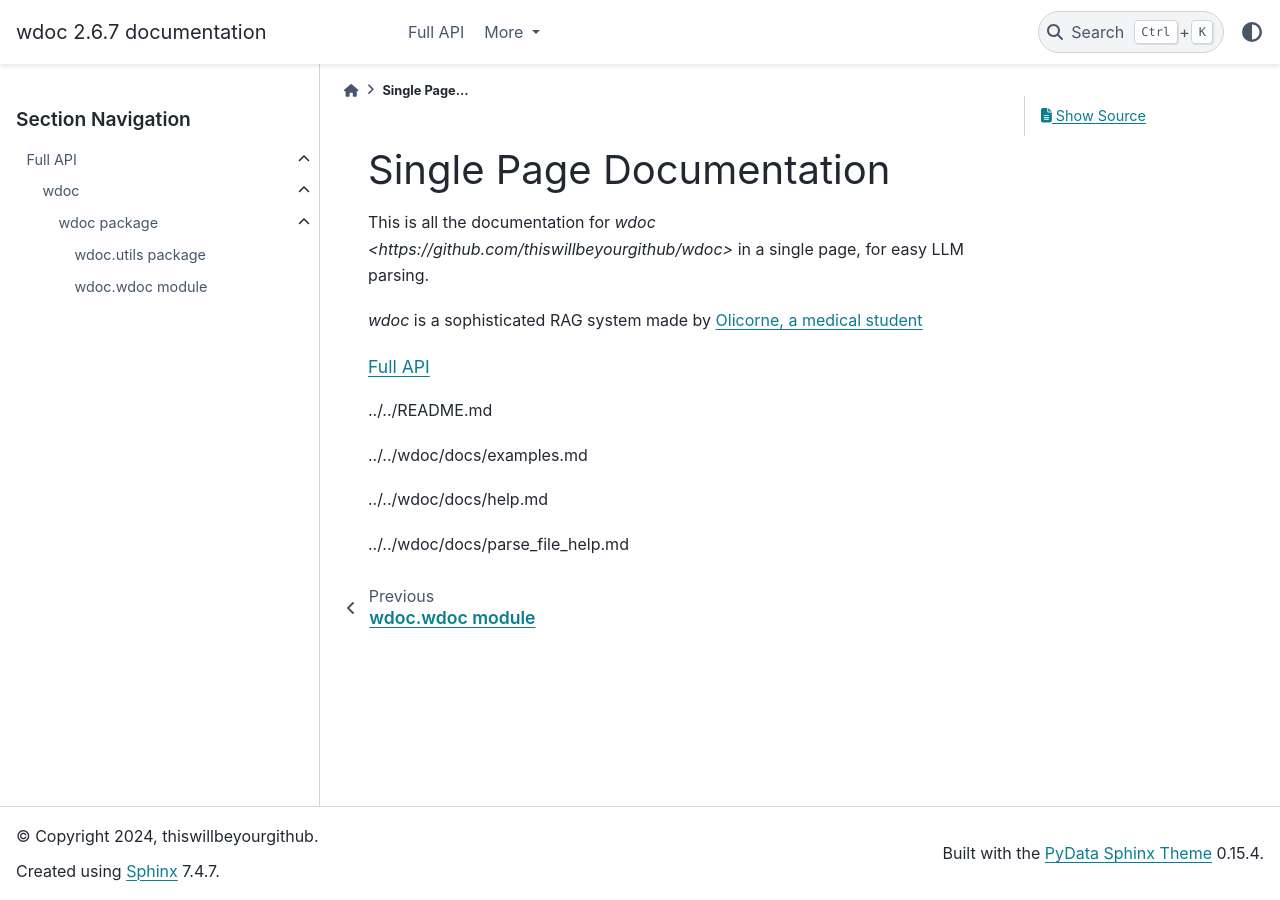
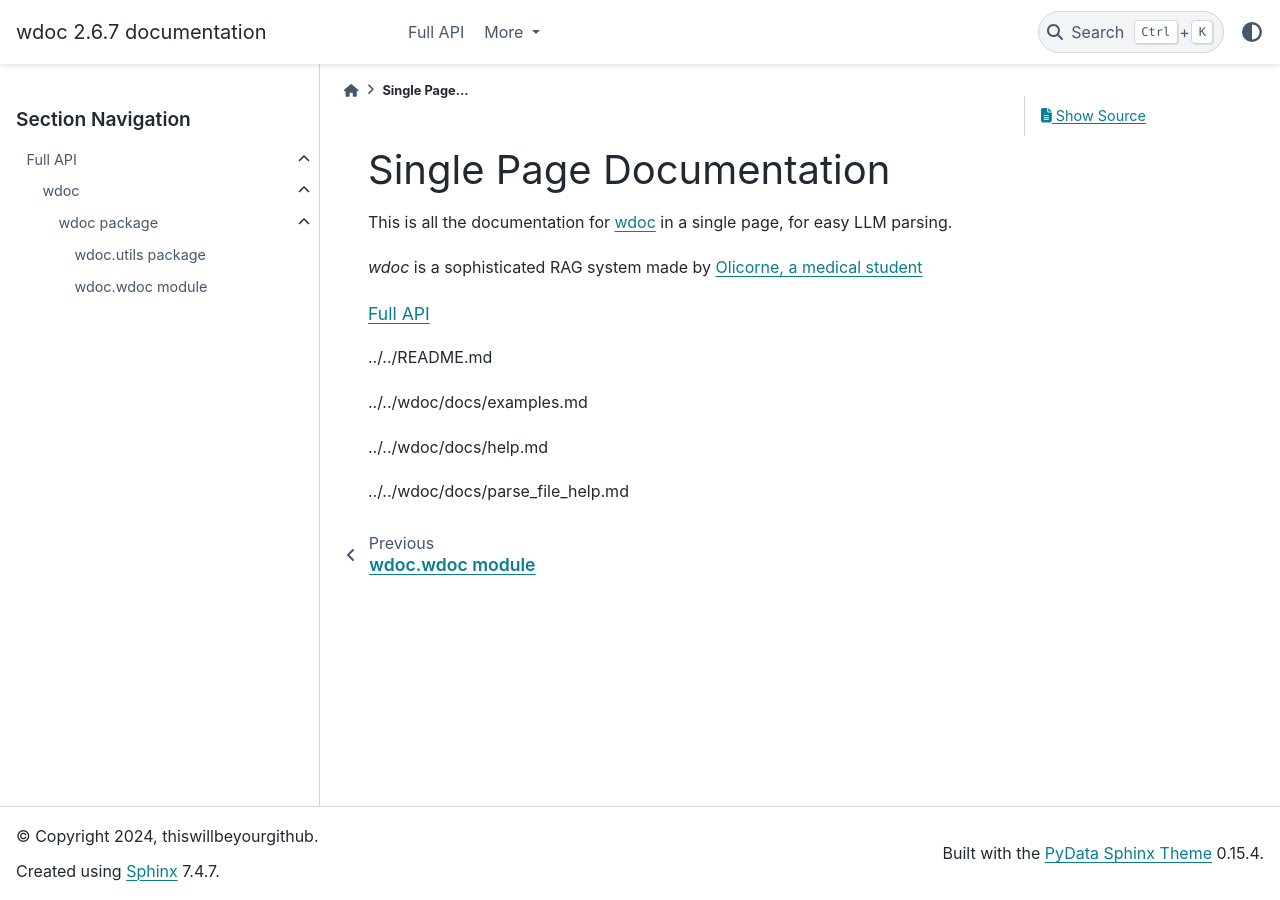
Before and after one commit to thiswillbeyourgithub/wdoc, a Sphinx documentation site: the page built from docs/source/all_docs.rst, in a window 1280 px wide. Built offline with Sphinx 7.4.7 and the PyData theme 0.15.4, drawn with Linux system fonts in a browser that asks for light colours.

Commit message:
fix link
Signed-off-by: thiswillbeyourgithub
<26625900+thiswillbeyourgithub@users.noreply.github.com>

```diff
--- a/docs/source/all_docs.rst
+++ b/docs/source/all_docs.rst
@@ -1,7 +1,7 @@
 Single Page Documentation
 ==================
 
-This is all the documentation for `wdoc <https://github.com/thiswillbeyourgithub/wdoc>` in a single page, for easy LLM parsing.
+This is all the documentation for `wdoc <https://github.com/thiswillbeyourgithub/wdoc>`_ in a single page, for easy LLM parsing.
 
 `wdoc` is a sophisticated RAG system made by `Olicorne, a medical student <https://github.com/thiswillbeyourgithub>`_
 
```
